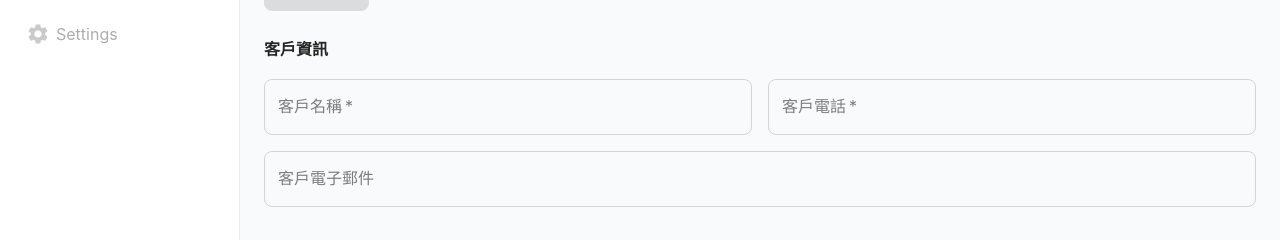
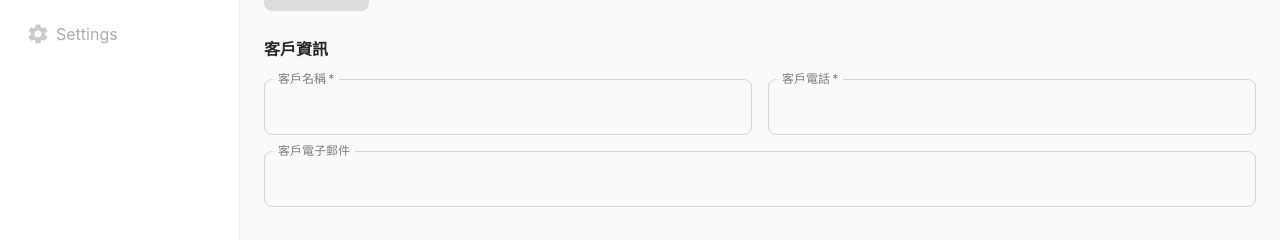
Before and after one commit to ichychen-star/demo-ai-order-project, a Next.js app in the folder frontend/: page /orders/new in a window 1280 px wide. Shown: the part 362-602 px from the top of the page. Built offline with nearby package versions, Linux system fonts and the light colour scheme; no server answers.

Commit message:
Fix AI-filled text field labels

```diff
--- a/frontend/src/components/order/OrderForm.tsx
+++ b/frontend/src/components/order/OrderForm.tsx
@@ -76,6 +76,7 @@ export default function OrderForm({
         <TextField
           {...register('customerName')}
           label="客戶名稱"
+          InputLabelProps={{ shrink: true }}
           required
           error={!!errors.customerName}
           helperText={errors.customerName?.message}
@@ -89,6 +90,7 @@ export default function OrderForm({
           }}
           inputProps={{ inputMode: 'numeric', maxLength: 10 }}
           label="客戶電話"
+          InputLabelProps={{ shrink: true }}
           required
           error={!!errors.customerPhone}
           helperText={errors.customerPhone?.message}
@@ -98,6 +100,7 @@ export default function OrderForm({
           {...register('customerEmail')}
           label="客戶電子郵件"
           type="email"
+          InputLabelProps={{ shrink: true }}
           error={!!errors.customerEmail}
           helperText={errors.customerEmail?.message}
           sx={{ gridColumn: { sm: 'span 2' }, ...getHighlightSx('customerEmail', aiHighlightedFields) }}
```
